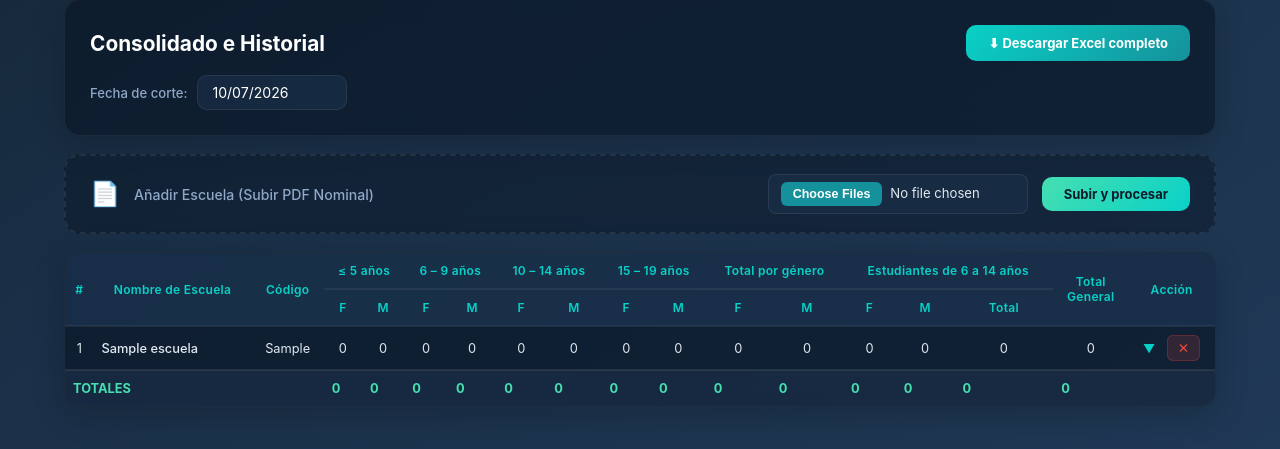
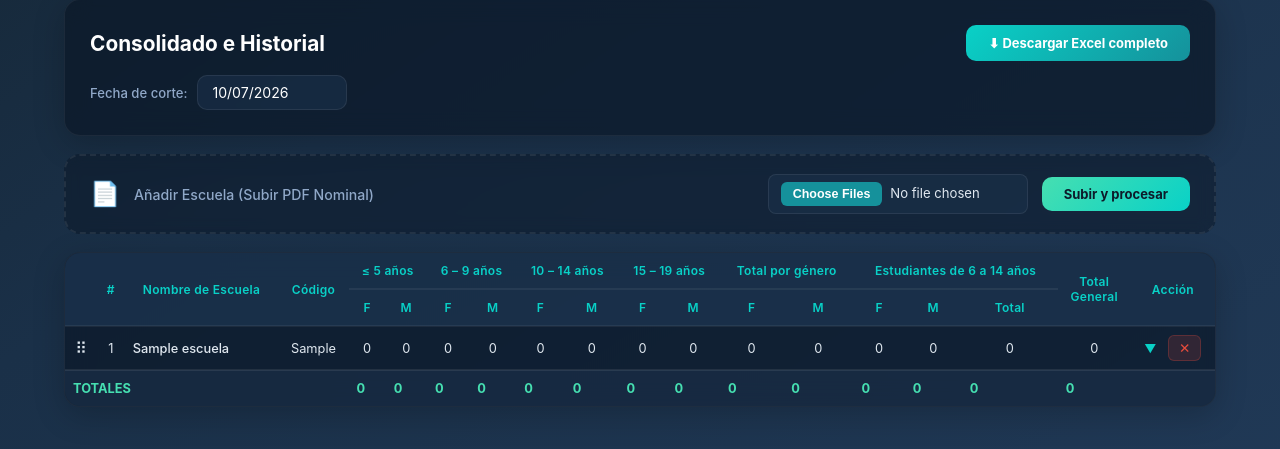
Before and after one commit to MAVI-debug/herramienta-salud-rural, a Flask app: page /consolidado in a window 1280 px wide. Shown: the part 144-593 px from the top of the page. Run offline with Flask 3, Linux system fonts and the light colour scheme; the visitor is signed in with stand-in values (Sample User, id 1); a database or web service that is not in the repository returns one stand-in record (values such as "Sample title"); some libraries are stand-ins or nearby versions.

Commit message:
consolidado 2

```diff
--- a/static/estilo.css
+++ b/static/estilo.css
@@ -983,6 +983,33 @@ body {
     -webkit-overflow-scrolling: touch;
 }
 
+/* Drag handle column */
+.drag-handle-th { width: 32px; min-width: 32px; }
+.drag-handle {
+    width: 32px;
+    min-width: 32px;
+    cursor: grab;
+    color: var(--texto-sec);
+    font-size: 1rem;
+    user-select: none;
+    text-align: center;
+    vertical-align: middle;
+}
+.drag-handle:active { cursor: grabbing; }
+.school-group {
+    transition: box-shadow 0.2s ease;
+}
+.school-group.sortable-chosen {
+    outline: 2px dashed var(--color-cyan-bright);
+    outline-offset: -2px;
+    border-radius: 8px;
+}
+.school-group.sortable-ghost {
+    opacity: 0.3;
+    background: rgba(9, 209, 199, 0.08);
+}
+.school-group.sortable-ghost td { border-bottom: none; }
+
 /* Main table */
 .consol-tabla {
     width: 100%;
--- a/templates/base.html
+++ b/templates/base.html
@@ -6,6 +6,7 @@
     <title>{% block title %}TSR - Salud Rural{% endblock %}</title>
     <link rel="stylesheet" href="{{ url_for('static', filename='estilo.css') }}">
     <link rel="icon" href="{{ url_for('static', filename='logo_tsr.ico') }}">
+    <script src="https://cdn.jsdelivr.net/npm/sortablejs@1.15.6/Sortable.min.js"></script>
 </head>
 <body>
     <div class="layout">
--- a/templates/consolidado.html
+++ b/templates/consolidado.html
@@ -51,9 +51,10 @@
     {% if matriz %}
     <div class="consolidado-card consolidado-table-wrap">
         <div class="tabla-scroll">
-            <table class="tabla consol-tabla">
+            <table class="tabla consol-tabla" id="consol-table">
                 <thead>
                     <tr>
+                        <th rowspan="2" class="drag-handle-th"></th>
                         <th rowspan="2">#</th>
                         <th rowspan="2">Nombre de Escuela</th>
                         <th rowspan="2">Código</th>
@@ -75,8 +76,7 @@
                         <th>F</th><th>M</th><th>Total</th>
                     </tr>
                 </thead>
-                <tbody>
-                    {% for m in matriz %}
+                {% for m in matriz %}
                     {% set ns = namespace(f=0, m=0) %}
                     {% for r in ['5_y_menos', '6_a_9', '10_a_14', '15_a_19'] %}
                     {% set ns.f = ns.f + m.get(r + '_f', 0) %}
@@ -85,7 +85,9 @@
                     {% set f_6_14 = m.get('6_a_9_f',0) + m.get('10_a_14_f',0) %}
                     {% set m_6_14 = m.get('6_a_9_m',0) + m.get('10_a_14_m',0) %}
                     {% set total_6_14 = f_6_14 + m_6_14 %}
+                <tbody class="school-group" data-id="{{ m.codigo }}">
                     <tr class="clickable" data-target="detalle-{{ loop.index }}">
+                        <td class="drag-handle">⠿</td>
                         <td>{{ loop.index }}</td>
                         <td class="col-escuela">{{ m.nombre }}</td>
                         <td>{{ m.codigo }}</td>
@@ -104,7 +106,7 @@
                         </td>
                     </tr>
                     <tr class="detalle-row" id="detalle-{{ loop.index }}">
-                        <td colspan="18">
+                        <td colspan="19">
                             <div class="detalle-content">
                                 <div class="detalle-toolbar">
                                     <strong>Listado nominal — {{ m.nombre }}</strong>
@@ -169,11 +171,11 @@
                             </div>
                         </td>
                     </tr>
+                </tbody>
                     {% endfor %}
-                </tbody>
                 <tfoot>
                     <tr class="total-row">
-                        <td colspan="3"><strong>TOTALES</strong></td>
+                        <td colspan="4"><strong>TOTALES</strong></td>
                         <td>{{ totales['5_y_menos_f'] }}</td><td>{{ totales['5_y_menos_m'] }}</td>
                         <td>{{ totales['6_a_9_f'] }}</td><td>{{ totales['6_a_9_m'] }}</td>
                         <td>{{ totales['10_a_14_f'] }}</td><td>{{ totales['10_a_14_m'] }}</td>
@@ -266,5 +268,22 @@ document.addEventListener('DOMContentLoaded', function() {
         });
     }
 });
+
+var consolTable = document.getElementById('consol-table');
+if (consolTable && typeof Sortable !== 'undefined') {
+    new Sortable(consolTable, {
+        handle: '.drag-handle',
+        items: 'tbody.school-group',
+        animation: 200,
+        direction: 'vertical',
+        onEnd: function () {
+            var groups = consolTable.querySelectorAll('tbody.school-group');
+            groups.forEach(function(g, idx) {
+                var numCell = g.querySelector('.clickable td:nth-child(2)');
+                if (numCell) numCell.textContent = idx + 1;
+            });
+        }
+    });
+}
 </script>
 {% endblock %}
```
